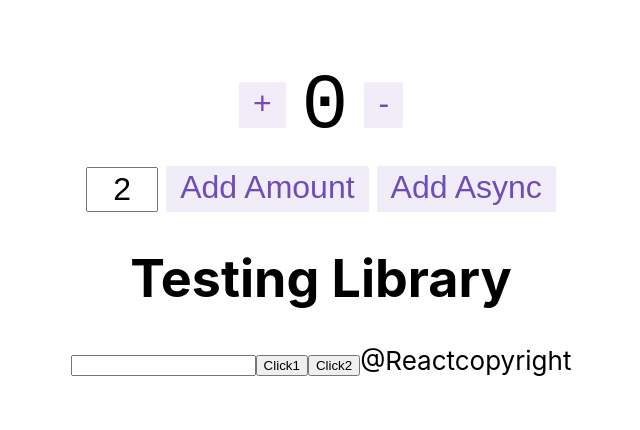
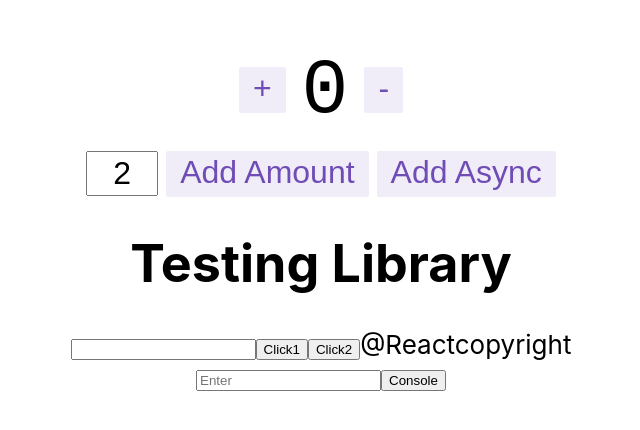
Before and after one commit to 36t/react-testing-library, a React (Create React App) app: page / in a window 1280 px wide. Shown: the part 182-612 px from the top of the page, without its empty margins (319-959 px from the left). Built offline with nearby package versions, Linux system fonts and the light colour scheme.

Commit message:
feat: created RenderInput component and test file.

```diff
--- a/src/App.tsx
+++ b/src/App.tsx
@@ -3,13 +3,19 @@
 import './App.css'
 
 import Render from './component/Render'
+import RenderInput from './component/RenderInput'
 
 const App: React.FC = () => {
+  // RenderInputにpropsで送る
+  const output = (text: string) => {
+    console.log(`output ${text}`)
+  }
   return (
     <div className="App">
       <header className="App-header">
         <Counter />
         <Render />
+        <RenderInput outputConsole={output} />
       </header>
     </div>
   )
--- /dev/null
+++ b/src/component/RenderInput.tsx
@@ -0,0 +1,29 @@
+import React, { useState } from 'react'
+
+type Props = {
+  outputConsole: (input: string) => void
+}
+
+// props経由でoutputConsoleという関数をもらう
+const RenderInput: React.FC<Props> = ({ outputConsole }) => {
+  const [input, setInput] = useState('')
+
+  const outputValue = () => {
+    if (input) {
+      outputConsole(input)
+    }
+  }
+
+  const updateValue = (event: React.ChangeEvent<HTMLInputElement>) => {
+    setInput(`${event.target.value}`)
+  }
+
+  return (
+    <div>
+      <input type="text" placeholder="Enter" value={input} onChange={updateValue}></input>
+      <button onClick={outputValue}>Console</button>
+    </div>
+  )
+}
+
+export default RenderInput
```
Also changed, not shown: 1 other file (tests, documents, lock files or other folders).
